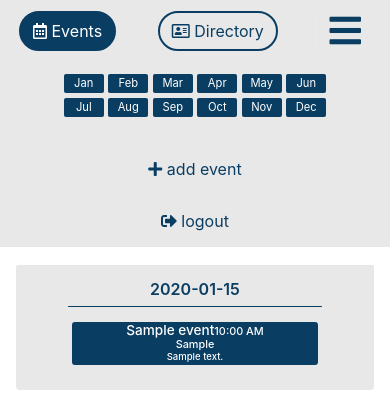
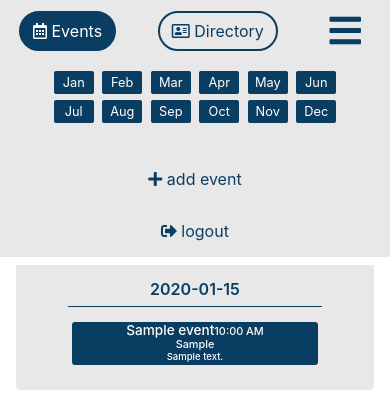
Before and after one commit to kennethkeim/my-group-demo, a Flask app: page /events in a window 390 px wide, after a click that opens the changed part. Shown: the top 420 px of the page. Run offline with Flask 2, Linux system fonts and the light colour scheme; the visitor is signed in with stand-in values (Sample User, id 1); tables that the repository leaves empty hold one stand-in row (values such as "Sample post"); some libraries are stand-ins or nearby versions.

Commit message:
finetuning mobile nav

```diff
--- a/static/styles.css
+++ b/static/styles.css
@@ -77,13 +77,14 @@ h1
 
 #mobile_nav a {
    display: inline-block;
-   font-size: .7em;
+   font-size: .8em;
    color: #fff;
    background: #0a3d62;
    border-radius: 2px;
    width: 40px;
-   padding-top: 1px;
-   padding-bottom: 1px;
+   padding-top: 2px;
+   padding-bottom: 2px;
+   margin: 2px 2px 4px 2px;
 }
 
 
```
